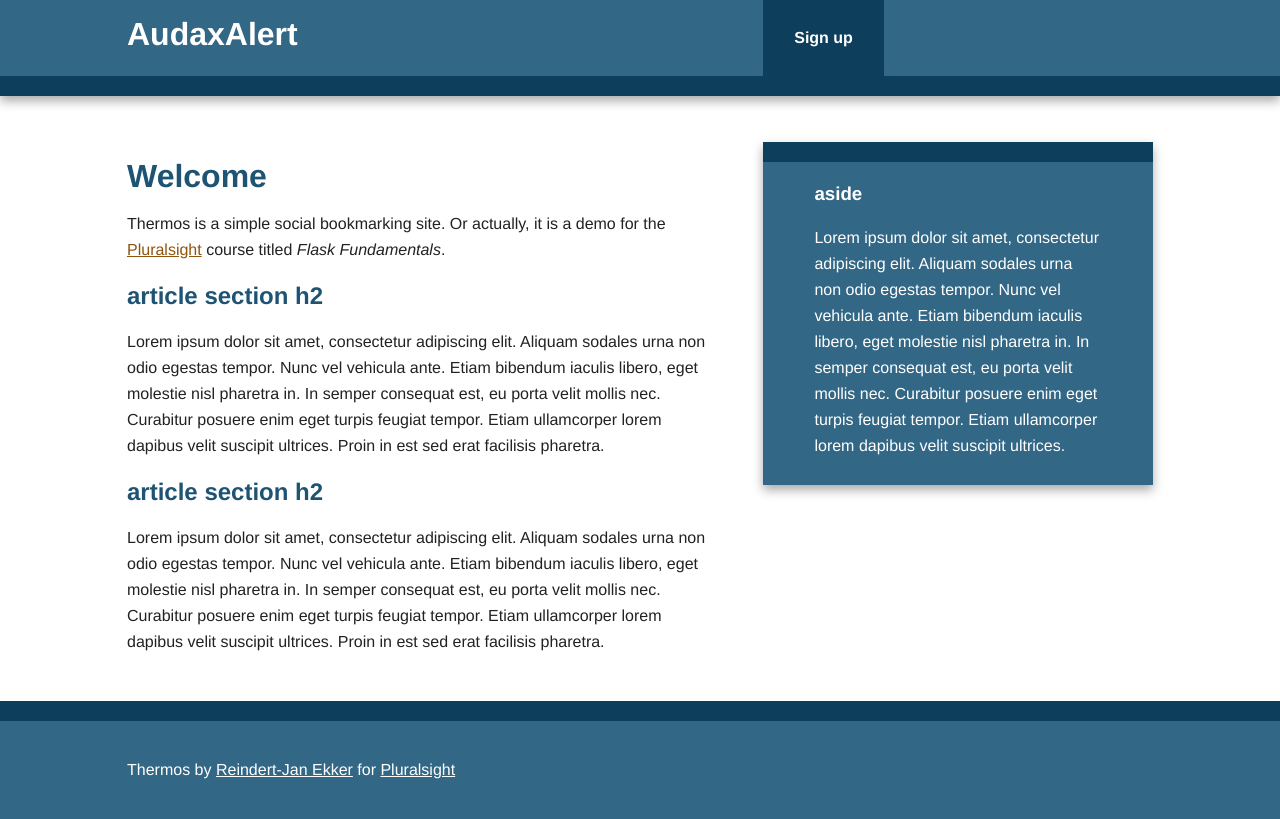
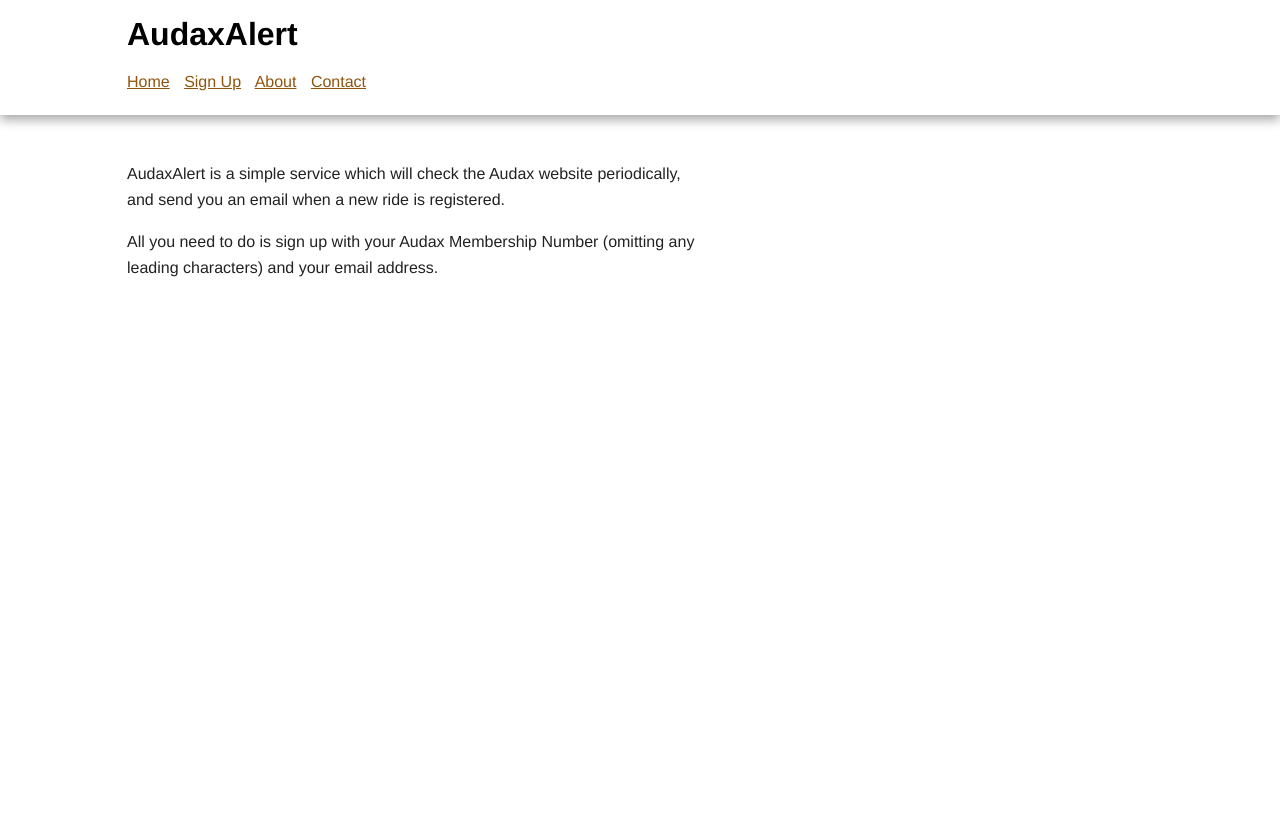
Before and after one commit to JulianJoseph/AudaxAlert, a Flask app: page / in a window 1280 px wide. After the commit the page ends 277 px from the top, so only its background shows below. Run offline with Flask 2, Linux system fonts and the light colour scheme; some libraries are stand-ins or nearby versions.

Commit message:
Website Redesign
Minimal website and updated content

```diff
--- a/audaxalert/__init__.py
+++ b/audaxalert/__init__.py
@@ -1,7 +1,6 @@
 import os
 from flask import Flask
 from flask_sqlalchemy import SQLAlchemy
-#from flask_login import LoginManager
 
 app = Flask(__name__)
 
@@ -13,10 +12,5 @@ app.config["SQLALCHEMY_TRACK_MODIFICATIONS"] = 'false'
 app.config['DEBUG'] = True
 db = SQLAlchemy(app)
 
-#configure authentication
-# login_manager = LoginManager()
-# login_manager.session_protection = "strong"
-# login_manager.init_app(app)
-
 from . import models
 from . import views
--- a/audaxalert/static/css/main.css
+++ b/audaxalert/static/css/main.css
@@ -77,22 +77,22 @@ body {
    =================== */
 
 .header-container {
-    border-bottom: 20px solid #0D3E5B;
+    border-bottom: 20px solid #ffffff;
 }
 
 .footer-container,
 .main aside {
-    border-top: 20px solid #0D3E5B;
+    border-top: 20px solid #ffffff
 }
 
 .header-container,
 .footer-container,
 .main aside {
-    background: #326786;
+    background: #ffffff;
 }
 
 .title {
-    color: white;
+    color: black;
 }
 
 /* ==============
@@ -114,7 +114,7 @@ nav a {
     font-weight: bold;
 
     color: white;
-    background: #0D3E5B;
+    background: rgb(91, 13, 13);
 }
 
 nav a:hover,
@@ -163,6 +163,7 @@ nav a:hover {
 /* link styling */
 a {
     color: #8F540D;
+    padding-right: 10px;
 }
 a:hover, aside a:hover, aside a:visited:hover {
     color: #D39447;
@@ -173,14 +174,14 @@ a:visited {
 }
 
 h1, h2, h3, h4, h5, h6 {
-    color: #1E5373;
+    color: black;
 }
 
 .main aside h3,
 footer h3,
 footer a,
 footer a:visited {
-    color: white;
+    color:black;
 
 }
 
--- a/audaxalert/templates/base.html
+++ b/audaxalert/templates/base.html
@@ -16,47 +16,24 @@
 
         <div class="header-container">
             <header class="wrapper clearfix">
-                <a href="{{ url_for('index') }}"><h1 class="title">AudaxAlert</h1></a>
-                <nav>
-                    <ul>
-                        <li><a href="{{ url_for('signup') }}">Sign up</a></li>
-                    </ul>
-                </nav>
+                    <h1>AudaxAlert</h1>
+                <a href="{{ url_for('index') }}">Home</a>
+                <a href="{{ url_for('signup') }}">Sign Up</a>
+                <a href="{{ url_for('about') }}">About</a>
+                <a href="mailto:audaxalert@gmail.com">Contact</a>
             </header>
         </div>
 
         <div class="main-container">
             <div class="main wrapper clearfix">
 
-                    <article class=flashes>
-                        {% with messages = get_flashed_messages() %}
-                            {% if messages %}
-                                <ul>
-                                {% for message in messages %}
-                                  <li>{{ message }}</li>
-                                {% endfor %}
-                                </ul>
-                            {% endif %}
-                        {% endwith %}
-                    </article>
-
-                {%  block content %}
+               {%  block content %}
                 {%  endblock %}
 
-                {% block sidebar %}
-                    <aside>
-                        <h3>aside</h3>
-                        <p>Lorem ipsum dolor sit amet, consectetur adipiscing elit. Aliquam sodales urna non odio egestas tempor. Nunc vel vehicula ante. Etiam bibendum iaculis libero, eget molestie nisl pharetra in. In semper consequat est, eu porta velit mollis nec. Curabitur posuere enim eget turpis feugiat tempor. Etiam ullamcorper lorem dapibus velit suscipit ultrices.</p>
-                    </aside>
-                {% endblock %}
-            </div> <!-- #main -->
+           </div> <!-- #main -->
         </div> <!-- #main-container -->
 
-        <div class="footer-container">
-            <footer class="wrapper">
-                <p>Thermos by <a href="http://www.rjekker.nl">Reindert-Jan Ekker</a> for <a href="http://www.pluralsight.com">Pluralsight</a></p>
-            </footer>
-        </div>
+
 
         <script src="//ajax.googleapis.com/ajax/libs/jquery/1.11.0/jquery.min.js"></script>
         <script>window.jQuery || document.write('<script src="{{ url_for('static', filename='js/vendor/jquery-1.11.0.min.js') }}"><\/script>')</script>
--- a/audaxalert/templates/index.html
+++ b/audaxalert/templates/index.html
@@ -1,35 +1,14 @@
 {% extends "base.html" %}
 
 {% block title %}
-Audax Alert -- Welcome
+Home
 {%  endblock %}
 
 {% block content %}
     <article>
         <header>
-            <h1>Welcome</h1>
-            <p>Thermos is a simple social bookmarking site. Or actually, it is a demo for the <a href="http://www.pluralsight.com">Pluralsight</a> course titled <em>Flask Fundamentals</em>.</p>
+            <p>AudaxAlert is a simple service which will check the Audax website periodically, and send you an email when a new ride is registered.</p>
+            <p>All you need to do is sign up with your Audax Membership Number (omitting any leading characters) and your email address.</p>
         </header>
-        <!-- <section>
-            <h2>Recently Added</h2>
-            {% if new_bookmarks %}
-                <ul>
-                    {% for bm in new_bookmarks %}
-                        <li>{{ bm.user }} added <a href="{{ bm.url }}">{{ bm.url }}</a></li>
-                    {% endfor %}
-                </ul>
-            {% else %}
-                No bookmarks yet.
-            {% endif %}
-        </section> -->
-        <section>
-            <h2>article section h2</h2>
-            <p>Lorem ipsum dolor sit amet, consectetur adipiscing elit. Aliquam sodales urna non odio egestas tempor. Nunc vel vehicula ante. Etiam bibendum iaculis libero, eget molestie nisl pharetra in. In semper consequat est, eu porta velit mollis nec. Curabitur posuere enim eget turpis feugiat tempor. Etiam ullamcorper lorem dapibus velit suscipit ultrices. Proin in est sed erat facilisis pharetra.</p>
-        </section>
-        <section>
-            <h2>article section h2</h2>
-            <p>Lorem ipsum dolor sit amet, consectetur adipiscing elit. Aliquam sodales urna non odio egestas tempor. Nunc vel vehicula ante. Etiam bibendum iaculis libero, eget molestie nisl pharetra in. In semper consequat est, eu porta velit mollis nec. Curabitur posuere enim eget turpis feugiat tempor. Etiam ullamcorper lorem dapibus velit suscipit ultrices. Proin in est sed erat facilisis pharetra.</p>
-        </section>
-
     </article>
 {% endblock %}
--- a/audaxalert/templates/signup.html
+++ b/audaxalert/templates/signup.html
@@ -2,12 +2,12 @@
 {% from "form_macros.html" import render_field %}
 
 {% block title %}
-Thermos -- Login
+Sign Up
 {%  endblock %}
 
 {% block content %}
     <section>
-        <h1 style="clear:both">Create an account</h1>
+        <h3 style="clear:both">Sign Up</h3>
         <form action="" method="post">
             {{form.hidden_tag()}}
             <table>
--- a/audaxalert/views.py
+++ b/audaxalert/views.py
@@ -1,5 +1,6 @@
 from flask import Flask, render_template, url_for, request, redirect, flash
 from audaxalert import app, db
+from . emailhandler import send_email
 from . forms import SignupForm
 from . models import User
 
@@ -18,8 +19,23 @@ def signup():
                     email = form.email.data)
         db.session.add(user)
         db.session.commit()
-        return redirect(url_for('index'))
+
+        subject = "AudaxAlert - Registration Confirmation - Member {}".format(user.audax_id)
+        msg = "You will now receive an email when new rides are registered on the Audax website.<br><br>"
+        msg = msg + "Please reply to this email with any questions"
+        send_email(user.email, subject, msg)
+
+
+        return redirect(url_for('confirm'))
     return render_template("signup.html", form=form)
+
+@app.route("/confirm")
+def confirm():
+    return render_template('confirm.html')
+
+@app.route("/about")
+def about():
+    return render_template('about.html')
 
 
 @app.errorhandler(404)
```
Also changed, not shown: audaxalert/templates/about.html (added, +21 -0 lines), audaxalert/templates/confirm.html (added, +9 -0 lines), audaxalert/templates/user.html (deleted, +0 -15 lines), audaxalert/audaxalert.db.
